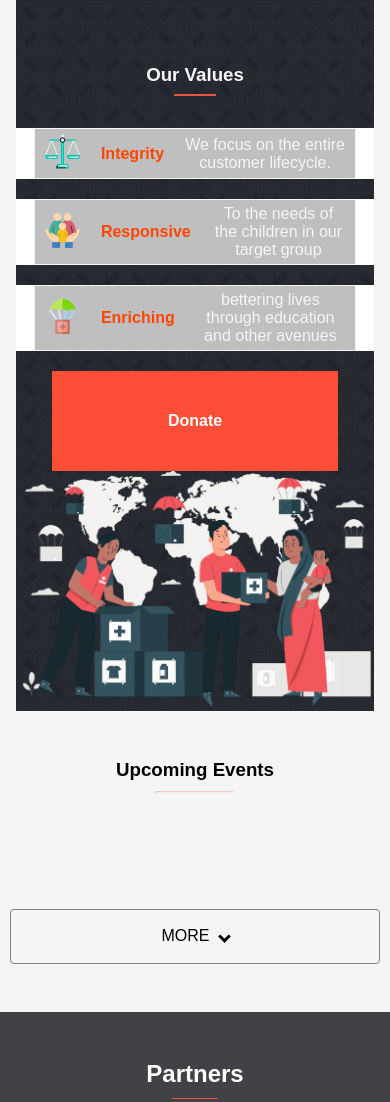
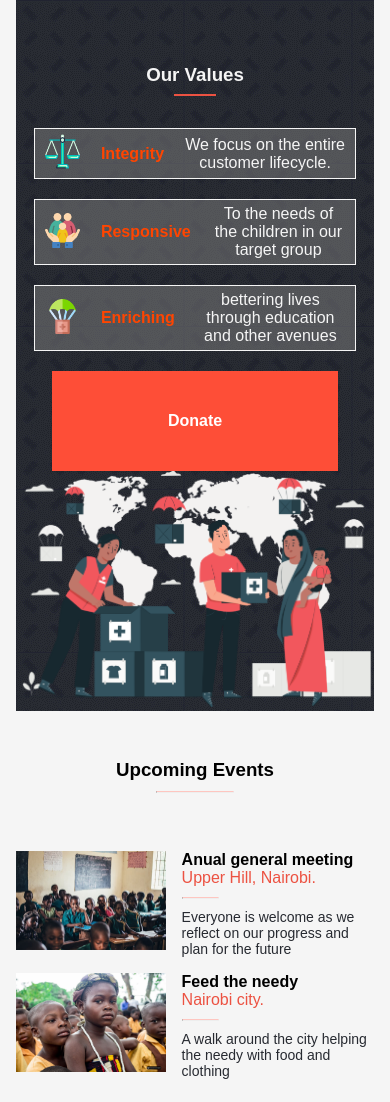
Before and after one commit to NoelLincoln/first-capstone-project, a website: page index.html in a window 390 px wide. Shown: the part 640-1742 px from the top of the page. Drawn offline with Linux system fonts and the light colour scheme; a web font is replaced by a local one.

Commit message:
fix error in javascript events not showing in mobile

```diff
--- a/assets/css/desktop.css
+++ b/assets/css/desktop.css
@@ -183,8 +183,8 @@ body {
   display: grid;
   grid-template-columns: repeat(2, 1fr);
   gap: 20px;
-  padding-left: 20rem;
-  padding-right: 20rem;
+  padding-left: 20%;
+  padding-right: 20%;
 }
 
 .title-hr {
--- a/assets/css/style.css
+++ b/assets/css/style.css
@@ -336,10 +336,7 @@ q {
 .grey-bg {
   background-color: aliceblue;
 }
-.bg {
-  width: 100%;
-  background-color: white;
-}
+
 .donate-btn {
   background-color: #fe4e37;
   display: flex;
@@ -614,7 +611,10 @@ footer {
   align-items: center;
   justify-content: center;
   padding-left: 3rem;
-  gap: 1rem;
+}
+
+footer img {
+  width: 11rem;
 }
 
 .footer-about {
--- a/assets/scripts/events.js
+++ b/assets/scripts/events.js
@@ -48,7 +48,7 @@ function loadEvents(pastEventsdata = [], startIndex = 0, count = 2) {
   let eventContent = '';
   const endIndex = Math.min(startIndex + count, pastEventsdata.length);
 
-  for (let i = startIndex; i < endIndex; i + 1) {
+  for (let i = startIndex; i < endIndex; i += 1) {
     const eventsdata = pastEventsdata[i];
     eventContent += `
       <div class="project">
```
Also changed, not shown: pages/about.html (+3 -1 lines).
